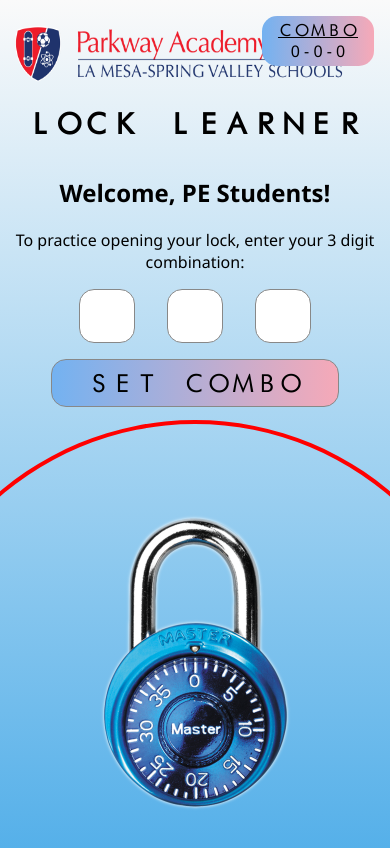
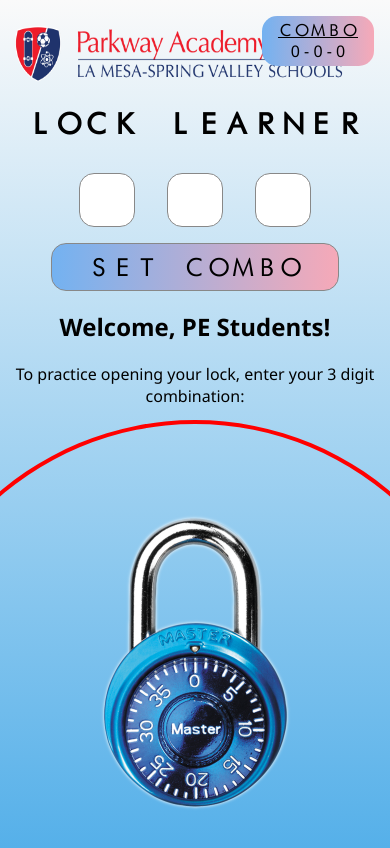
Before and after one commit to timdobranski/lock-learner, a Next.js app: page / in a window 390 px wide. Shown: the top 848 px of the page. Built offline with nearby package versions, Linux system fonts and the light colour scheme.

Commit message:
Moved text to nonresponsive area to move buttons up as temporary workaround

```diff
--- a/components/Welcome/Welcome.js
+++ b/components/Welcome/Welcome.js
@@ -18,8 +18,6 @@
 
   return (
     <div className={styles.container}>
-      <h2>Welcome, PE Students!</h2>
-      <p>To practice opening your lock, enter your 3 digit combination:</p>
       <form onSubmit={handleSubmit} id={styles.formContainer}>
       <div id={styles.inputContainer}>
         <div>
@@ -55,6 +53,8 @@
         </div>
         <button type="submit" id={styles.comboSubmitButton}>SET COMBO</button>
       </form>
+      <h2>Welcome, PE Students!</h2>
+      <p>To practice opening your lock, enter your 3 digit combination:</p>
     </div>
   );
 }
```
